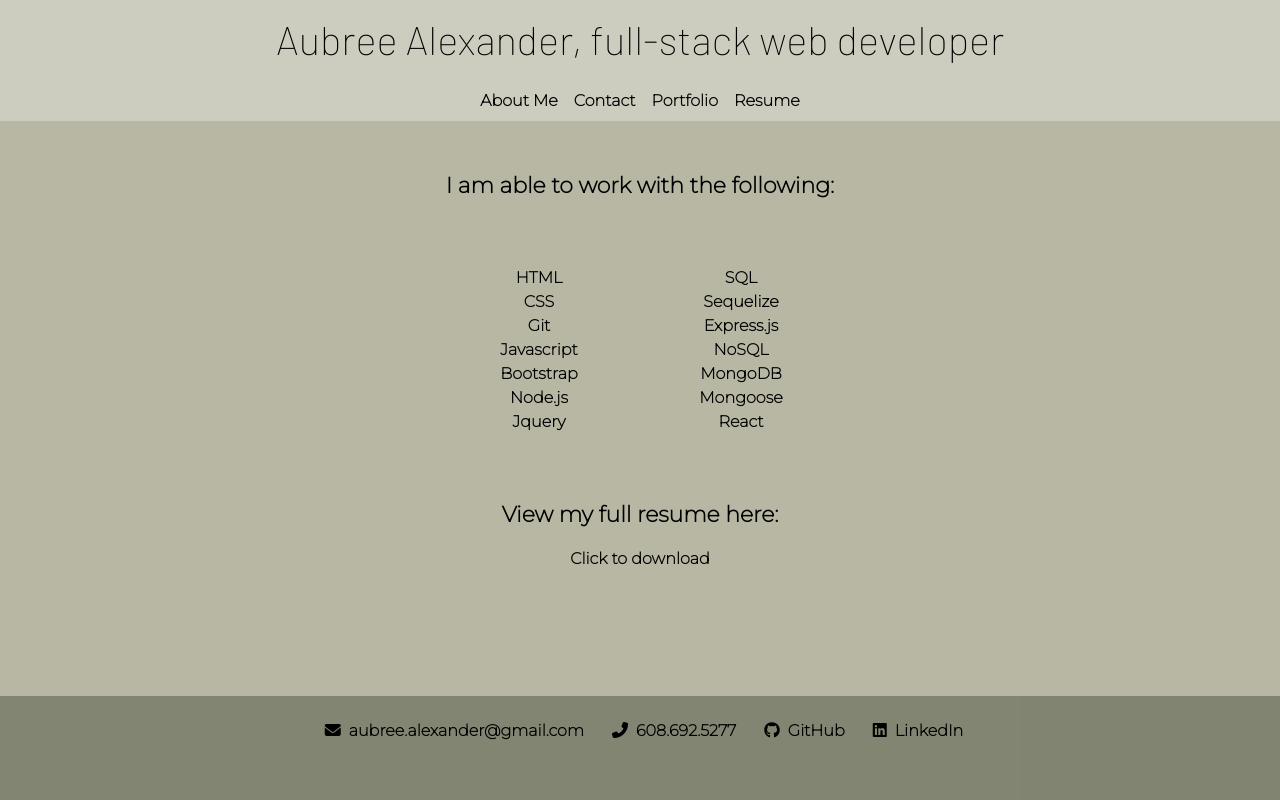
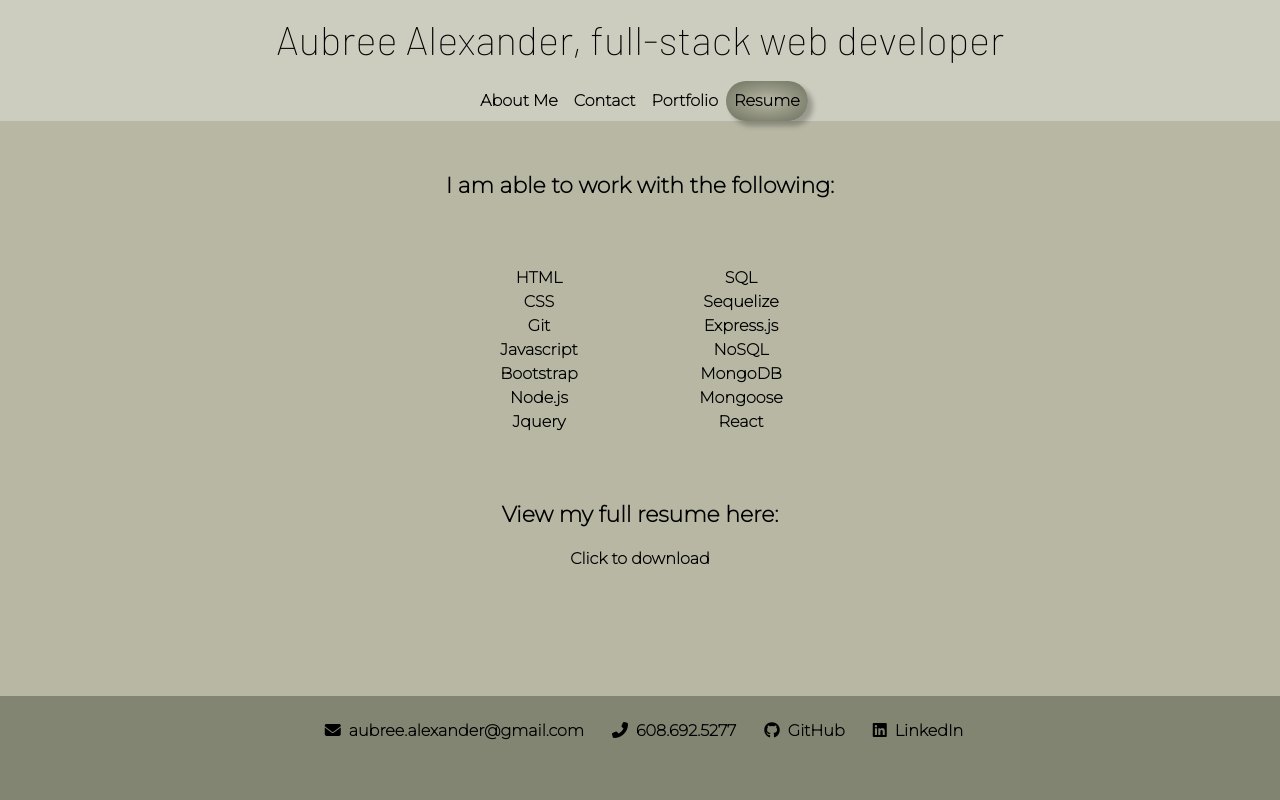
Before and after one commit to aubree-alexander/aubree-alexander-react-portfolio, a React (Create React App) app: page /resume in a window 1280 px wide. Shown: the top 800 px of the page. Built offline with nearby package versions, Linux system fonts and the light colour scheme.

Commit message:
highlight currently selected nav items using navlink

```diff
--- a/src/components/navigation.js
+++ b/src/components/navigation.js
@@ -1,32 +1,32 @@
 import React from 'react'
 import '../style.css'
-import {Link} from 'react-router-dom'
+import {NavLink} from 'react-router-dom'
 
-//AA - DO THE LINK PORTION FOR ALL NAV ITEMS
+//AA - DO THE NavLink PORTION FOR ALL NAV ITEMS
 function Navigation() {
     return (
         <div id='navigation'>
             <ul className='nav justify-content-center'>
-                <Link to = '/home'>
+                <NavLink to = '/home'>
                     <li className='nav-item p-2'>
                         About Me
                     </li>
-                </Link>
-                <Link to = '/contact'>
+                </NavLink>
+                <NavLink to = '/contact'>
                     <li className='nav-item p-2'>
                         Contact
                     </li>
-                </Link>
-                <Link to ='/portfolio'>
+                </NavLink>
+                <NavLink to ='/portfolio'>
                     <li className='nav-item p-2'>
                         Portfolio
                     </li>
-                </Link>
-                <Link to = '/resume'>
+                </NavLink>
+                <NavLink to = '/resume'>
                     <li className='nav-item p-2'>
                         Resume
                     </li>
-                </Link>
+                </NavLink>
             </ul>
         </div>
     )
--- a/src/style.css
+++ b/src/style.css
@@ -2,7 +2,6 @@
 * {
     font-family: 'Montserrat', sans-serif;
     font-weight: bold;
-    /* text-decoration: none; */
     color: black!important
 }
 
@@ -19,9 +18,7 @@
 }
 
 #header {
-    /* background-color: var(--light-green); */
     background-color: rgba(183, 183, 164, 0.7)
-    /* opacity: 0.7; */
 }
 
 #header h1 {
@@ -57,6 +54,14 @@ nav ul {
 nav ul li a {
     padding: 5px;
     border-radius: 25px;
+}
+
+.active {
+    background: radial-gradient(var(--light-green), var(--dark-green));
+    box-shadow: 5px 5px 5px rgba(0, 0, 0, .25);
+    font-weight: bold;
+    border-radius: 25px;
+
 }
 
 #navigation ul li:hover {
```
Also changed, not shown: src/App.js (+0 -35 lines). Lines whose indentation alone changed are shown as unchanged.
